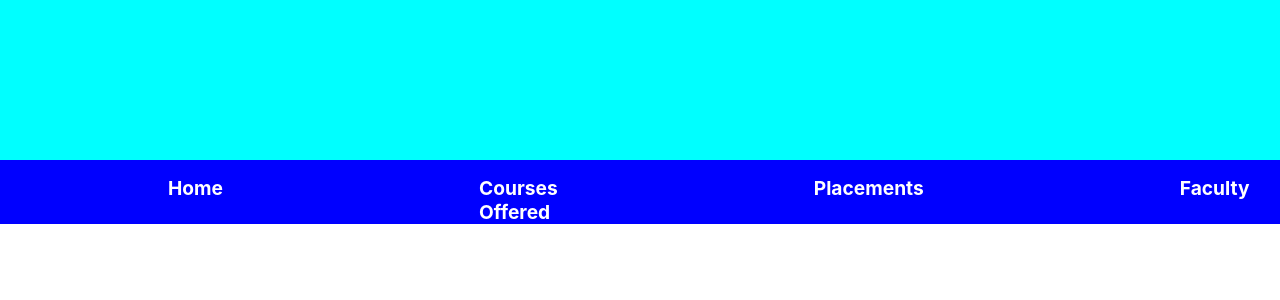
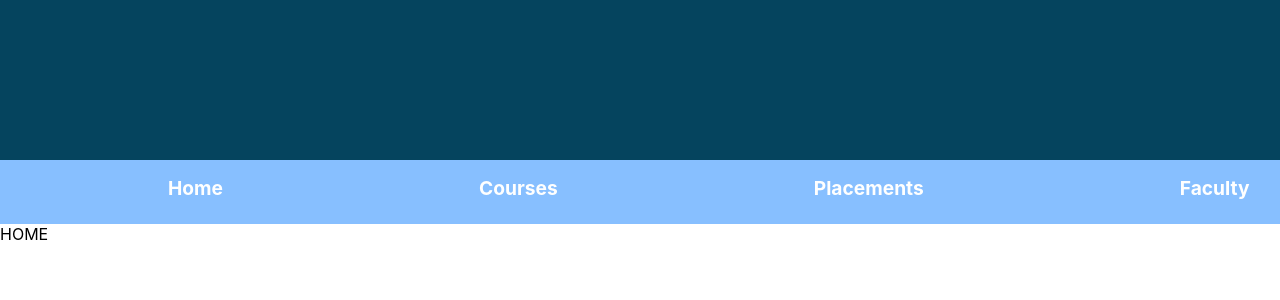
Before and after one commit to shikharr22/web-prog, a React (Create React App) app: page / in a window 1280 px wide. Shown: the top 300 px of the page. Built offline with nearby package versions, Linux system fonts and the light colour scheme.

Commit message:
added logic of sections

```diff
--- a/src/App.css
+++ b/src/App.css
@@ -17,7 +17,7 @@
   flex-direction: column;
   width: 100vw;
   height: 20vh;
-  background-color: cyan;
+  background-color: #05445E;
 }
 
 .tabs-display {
@@ -25,7 +25,7 @@
   flex-direction: column;
   width: 100vw;
   height: 80vh;
-  background-color: white;
+
 }
 
 .tabs {
@@ -33,7 +33,8 @@
   flex-direction: row;
   width: 100vw;
   height: 10%;
-  background-color: blue;
+
+  background-color:#87bfff;
 }
 
 .tabs-list {
@@ -41,6 +42,7 @@
   flex-direction: row;
   justify-content:center;
   list-style-type: none;
+
 }
 .tab-item {
   font-size:1.2rem;
--- a/src/App.js
+++ b/src/App.js
@@ -1,21 +1,67 @@
-import logo from "./logo.svg";
 import "./App.css";
+import Placements from "./Placements";
+import Home from "./Home";
+import Courses from "./Courses";
+import Faculty from "./Faculty";
+import { useEffect, useState } from "react";
 
 function App() {
+
+  const [home,setHome]=useState(true);
+  const [placements,setPlacements]=useState(true);
+  const [courses,setCourses]=useState(true);
+  const [faculty,setFaculty]=useState(true);
+
+  useEffect(()=>{
+    setHome(true);
+    setPlacements(false);
+    setCourses(false);
+    setFaculty(false);
+  },[])
+
+  const handleHome=()=>{
+    setHome(true);
+    setPlacements(false);
+    setCourses(false);
+    setFaculty(false);
+  }
+
+  const handleCourses=()=>{
+    setHome(false);
+    setPlacements(false);
+    setCourses(true);
+    setFaculty(false);
+  }
+  const handlePlacement=()=>{
+    setHome(false);
+    setPlacements(true);
+    setCourses(false);
+    setFaculty(false);
+  }
+  const handleFaculty=()=>{
+    setHome(false);
+    setPlacements(false);
+    setCourses(false);
+    setFaculty(true);
+  }
   return (
     <div className="container">
       <div className="navbar"></div>
       <div className="tabs-display">
         <div className="tabs">
           <ul className="tabs-list">
-            <li className="tab-item">Home</li>
-            <li className="tab-item">Courses Offered</li>
-            <li className="tab-item">Placements</li>
-            <li className="tab-item">Faculty</li>
+            <li className="tab-item" onClick={handleHome}>Home</li>
+            <li className="tab-item" onClick={handleCourses}>Courses </li>
+            <li className="tab-item" onClick={handlePlacement}>Placements</li>
+            <li className="tab-item" onClick={handleFaculty}>Faculty</li>
           </ul>
         </div>
-
-        <div className="display"></div>
+        <div className="display">
+          {home?<Home/>:''}
+          {placements?<Placements/>:''}
+          {courses?<Courses/>:''}
+          {faculty?<Faculty/>:''}
+        </div>
       </div>
     </div>
   );
--- /dev/null
+++ b/src/Courses.js
@@ -0,0 +1,7 @@
+import React from 'react'
+
+const Courses=()=>{
+    return <>Courses</>;
+}
+
+export default Courses;
--- /dev/null
+++ b/src/Faculty.js
@@ -0,0 +1,7 @@
+import React from 'react'
+
+const Faculty=()=>{
+    return <>Faculty</>;
+}
+
+export default Faculty;
--- /dev/null
+++ b/src/Home.js
@@ -0,0 +1,7 @@
+import React from 'react'
+
+const Home=()=>{
+    return <>HOME</>;
+}
+
+export default Home;
--- /dev/null
+++ b/src/Placements.js
@@ -0,0 +1,7 @@
+import React from 'react'
+
+const Placements=()=>{
+    return <>Placements</>;
+}
+
+export default Placements;
--- a/src/index.js
+++ b/src/index.js
@@ -3,6 +3,7 @@ import ReactDOM from 'react-dom/client';
 import './index.css';
 import App from './App';
 import reportWebVitals from './reportWebVitals';
+import { BrowserRouter } from 'react-router-dom';
 
 const root = ReactDOM.createRoot(document.getElementById('root'));
 root.render(
```
